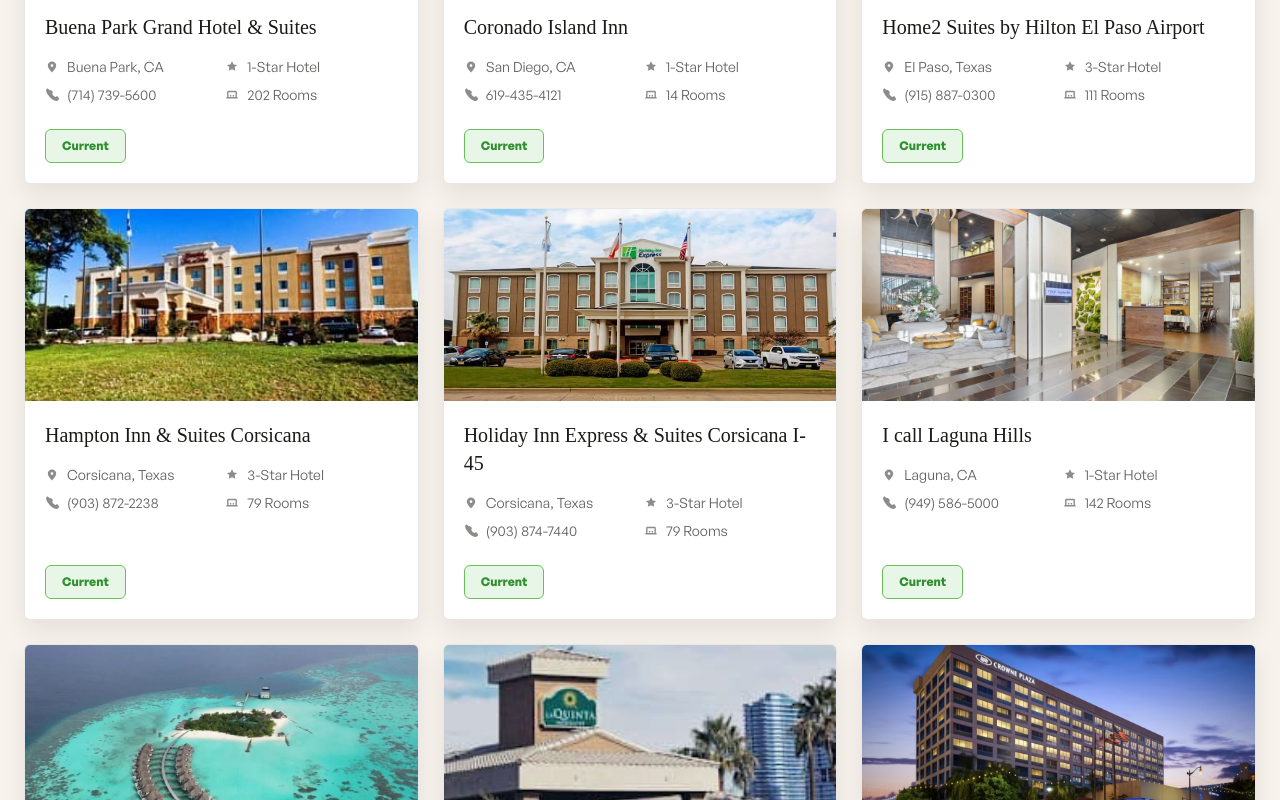
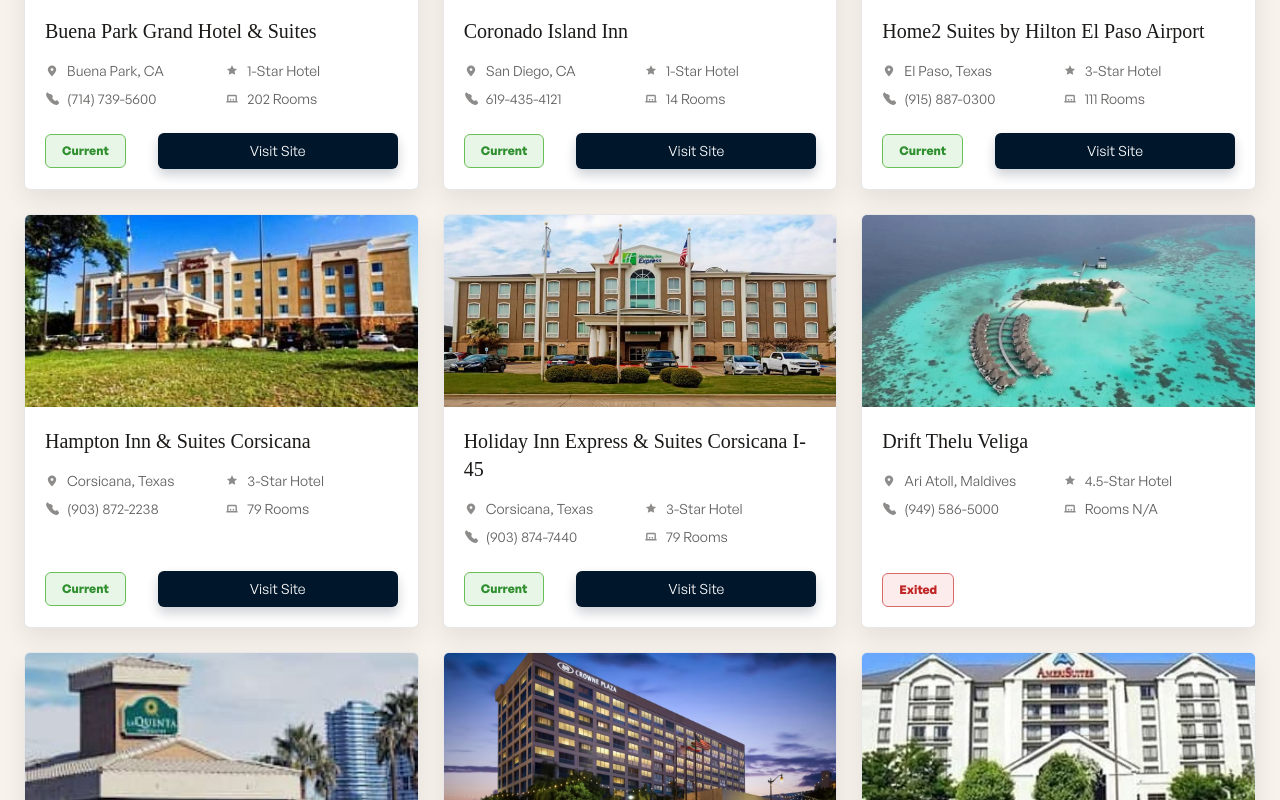
Before and after one commit to it-techmonkey/pacific-pearl-hotels-website, a Next.js app: page /hotels in a window 1280 px wide. Shown: the part 2460-3260 px from the top of the page. Built offline with nearby package versions, Linux system fonts and the light colour scheme.

Commit message:
adding urls to the current hotels

```diff
--- a/public/hotels.ts
+++ b/public/hotels.ts
@@ -29,7 +29,8 @@
     "phone": "(602) 279-9811",
     "rooms": 156,
     "status": "current",
-    "image": "/downloaded_assets_27th/DoubleTree.avif"
+    "image": "/downloaded_assets_27th/DoubleTree.avif",
+    "website": "https://www.hilton.com/en/hotels/phxardt-doubletree-phoenix-midtown/"
   },
   {
     "id": 2,
@@ -39,7 +40,8 @@
     "phone": "619-435-4121",
     "rooms": 31,
     "status": "current",
-    "image": "/downloaded_assets_27th/CoronadoInn.jpg"
+    "image": "/downloaded_assets_27th/CoronadoInn.jpg",
+    "website": "https://coronadoinn.com/"
   },
   {
     "id": 3,
@@ -49,7 +51,8 @@
     "phone": "(619) 881-6100",
     "rooms": 316,
     "status": "current",
-    "image": "/downloaded_assets_27th/Wyndham.avif"
+    "image": "/downloaded_assets_27th/Wyndham.avif",
+    "website": "https://www.wyndhamhotels.com/wyndham-garden/san-diego-california/wyndham-garden-san-diego-near-seaworld/overview"
   },
   {
     "id": 4,
@@ -59,7 +62,8 @@
     "phone": "(510) 490-8390",
     "rooms": 315,
     "status": "current",
-    "image": "/downloaded_assets_27th/doubletree-pleasanton-hotel.avif"
+    "image": "/downloaded_assets_27th/doubletree-pleasanton-hotel.avif",
+    "website": "https://www.hilton.com/en/hotels/nwkbddt-doubletree-newark-fremont/"
   },
   {
     "id": 5,
@@ -69,7 +73,8 @@
     "phone": "(210) 497-4000",
     "rooms": 106,
     "status": "current",
-    "image": "/downloaded_assets_27th/Home2.avif"
+    "image": "/downloaded_assets_27th/Home2.avif",
+    "website": "https://www.hilton.com/en/hotels/satokht-home2-suites-san-antonio-north-stone-oak/"
   },
   {
     "id": 6,
@@ -79,7 +84,8 @@
     "phone": "(925) 463-8000",
     "rooms": 292,
     "status": "current",
-    "image": "/downloaded_assets_27th/doubletree-pleasanton-hotel.avif"
+    "image": "/downloaded_assets_27th/doubletree-pleasanton-hotel.avif",
+    "website": "https://www.hilton.com/en/hotels/plepcdt-doubletree-pleasanton-at-the-club/"
   },
   {
     "id": 7,
@@ -89,7 +95,8 @@
     "phone": "(602) 267-0606",
     "rooms": 106,
     "status": "current",
-    "image": "/downloaded_assets_27th/HamptonbyHiltonPhoenixAirportNorth.avif"
+    "image": "/downloaded_assets_27th/HamptonbyHiltonPhoenixAirportNorth.avif",
+    "website": "https://www.hilton.com/en/hotels/phxaphx-hampton-phoenix-airport-north/"
   },
   {
     "id": 8,
@@ -99,7 +106,8 @@
     "phone": "(714) 739-5600",
     "rooms": 202,
     "status": "current",
-    "image": "/downloaded_assets_27th/buena-park-grand-hotel-suites-image-2.jpg"
+    "image": "/downloaded_assets_27th/buena-park-grand-hotel-suites-image-2.jpg",
+    "website": "https://www.marriott.com/en-us/hotels/snabh-the-buena-park-grand-hotel-and-suites/overview/"
   },
   {
     "id": 9,
@@ -109,7 +117,8 @@
     "phone": "619-435-4121",
     "rooms": 14,
     "status": "current",
-    "image": "/downloaded_assets_27th/coronadoislandinn.jpg"
+    "image": "/downloaded_assets_27th/coronadoislandinn.jpg",
+    "website": "https://coronadoislandinn.com/"
   },
   {
     "id": 10,
@@ -119,7 +128,8 @@
     "phone": "(915) 887-0300",
     "rooms": 111,
     "status": "current",
-    "image": "/downloaded_assets_27th/elpapht-home2-suites-el-paso-airport-hotel-day.avif"
+    "image": "/downloaded_assets_27th/elpapht-home2-suites-el-paso-airport-hotel-day.avif",
+    "website": "https://www.hilton.com/en/hotels/elpapht-home2-suites-el-paso-airport/"
   },
   {
     "id": 11,
@@ -129,7 +139,8 @@
     "phone": "(903) 872-2238",
     "rooms": 79,
     "status": "current",
-    "image": "/downloaded_assets_27th/HamptonInn&BoerneTX.webp"
+    "image": "/downloaded_assets_27th/HamptonInn&BoerneTX.webp",
+    "website": "https://www.hilton.com/en/hotels/crstxhx-hampton-suites-corsicana/"
   },
   {
     "id": 12,
@@ -139,18 +150,22 @@
     "phone": "(903) 874-7440",
     "rooms": 79,
     "status": "current",
-    "image": "/downloaded_assets_27th/holiday-inn-express-and-suites-corsicana.avif"
+    "image": "/downloaded_assets_27th/holiday-inn-express-and-suites-corsicana.avif",
+    "website": "https://www.ihg.com/holidayinnexpress/hotels/us/en/corsicana/crcna/hoteldetail"
   },
-  {
-    "id": 13,
-    "name": "I call Laguna Hills",
-    "location": "Laguna, CA",
-    "stars": "1-Star Hotel",
-    "phone": "(949) 586-5000",
-    "rooms": 142,
-    "status": "current",
-    "image": "/downloaded_assets_27th/voco-laguna-hills.jpeg"
-  },
+  // TEMPORARILY HIDDEN - id 13: name "I call Laguna Hills" appears to be placeholder
+  // text, not a real property name. Image filename suggests this is voco Laguna Hills.
+  // Confirm the correct name + website, then uncomment.
+  // {
+  //   "id": 13,
+  //   "name": "I call Laguna Hills",
+  //   "location": "Laguna, CA",
+  //   "stars": "1-Star Hotel",
+  //   "phone": "(949) 586-5000",
+  //   "rooms": 142,
+  //   "status": "current",
+  //   "image": "/downloaded_assets_27th/voco-laguna-hills.jpeg"
+  // },
   {
     "id": 14,
     "name": "Drift Thelu Veliga",
```
